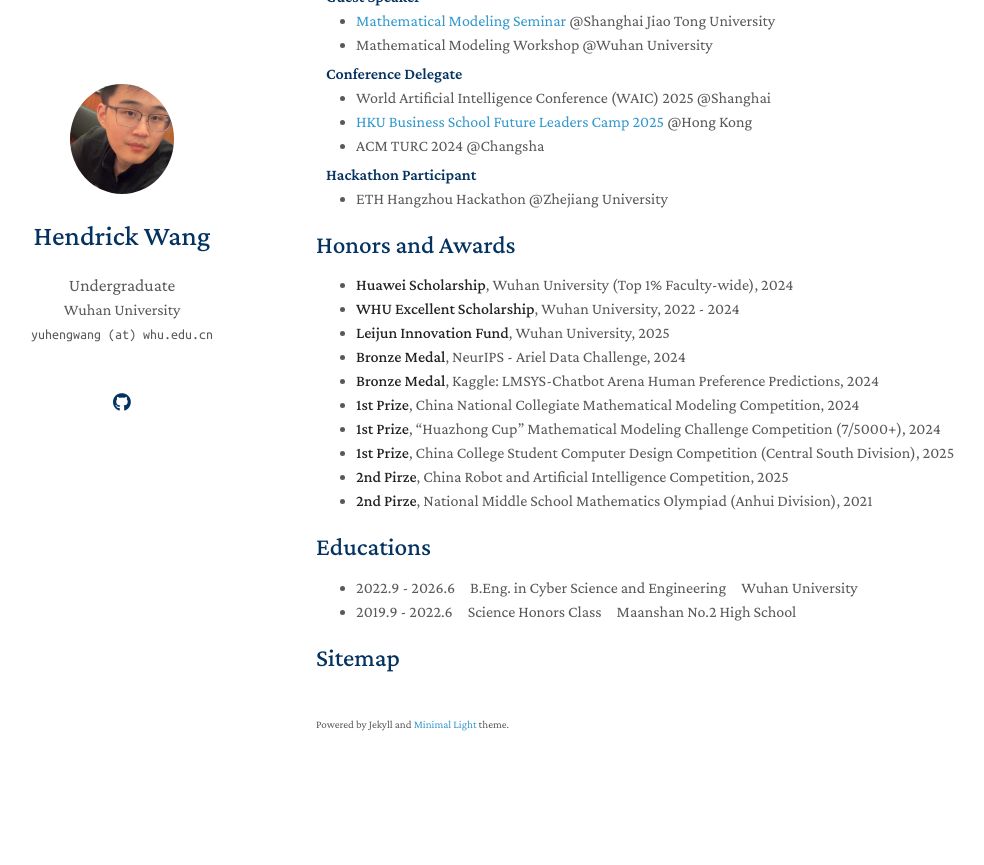
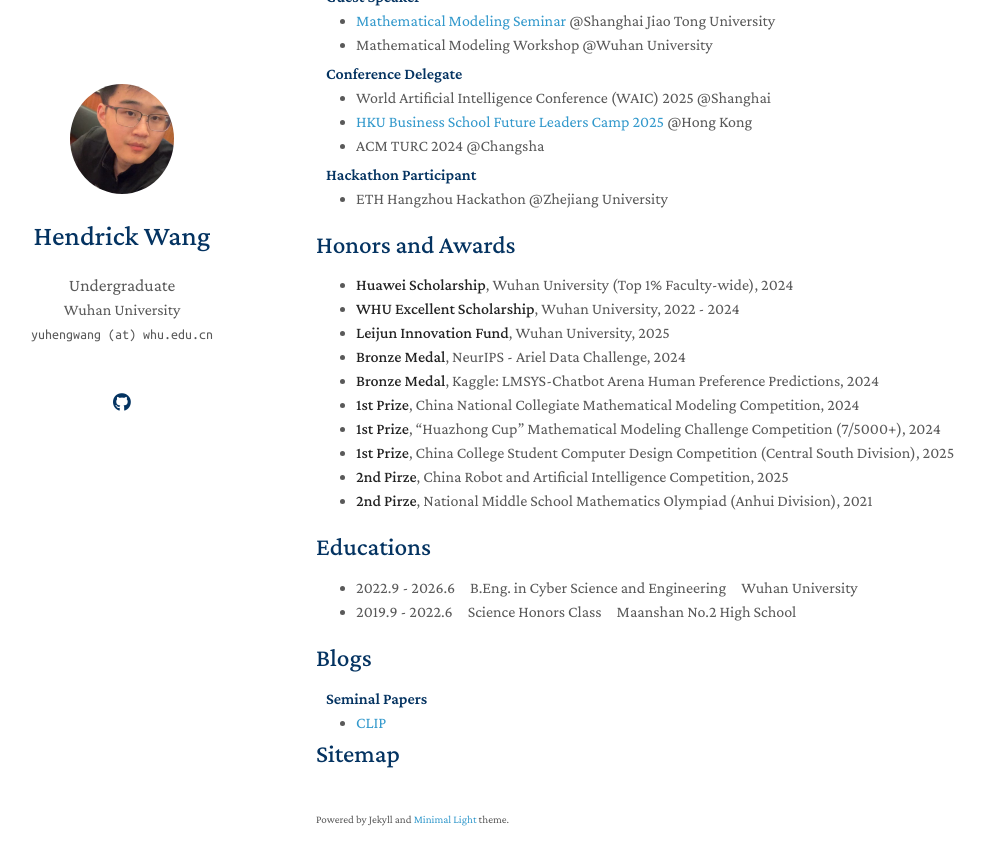
Before and after one commit to hendrick-wang/hendrick-wang.github.io, a Jekyll site: the page built from index.md, in a window 1280 px wide and 900 px high, scrolled down 677 px. Shown: the top 865 px of the window, without its empty margins (154-1138 px from the left). Built offline with Jekyll 4.4.1, drawn with Linux system fonts in a browser that asks for light colours; a style sheet for code colours, icons or effects is not loaded; before the commit the page ends 1482 px from its top, so only the background shows below that.

Commit message:
add blogs

```diff
--- /dev/null
+++ b/_includes/blogs.md
@@ -0,0 +1,7 @@
+## Blogs
+
+<h4 style="margin:0 10px 0;">Seminal Papers</h4>
+
+<ul style="margin:0 0 5px;">
+  <li><a href="https://friendly-bat-b92.notion.site/CLIP-25eab4c7370e802bb388c348dacd7369">CLIP</a></li>
+</ul>
--- a/index.md
+++ b/index.md
@@ -32,6 +32,8 @@
 - 2022.9 - 2026.6&nbsp;&nbsp;&nbsp;&nbsp;&nbsp;B.Eng. in Cyber Science and Engineering&nbsp;&nbsp;&nbsp;&nbsp;&nbsp;Wuhan University
 - 2019.9 - 2022.6&nbsp;&nbsp;&nbsp;&nbsp;&nbsp;Science Honors Class&nbsp;&nbsp;&nbsp;&nbsp;&nbsp;Maanshan No.2 High School
 
+{% include_relative _includes/blogs.md %}
+
 ## Sitemap
 
 <div style="text-align:center;">
```
